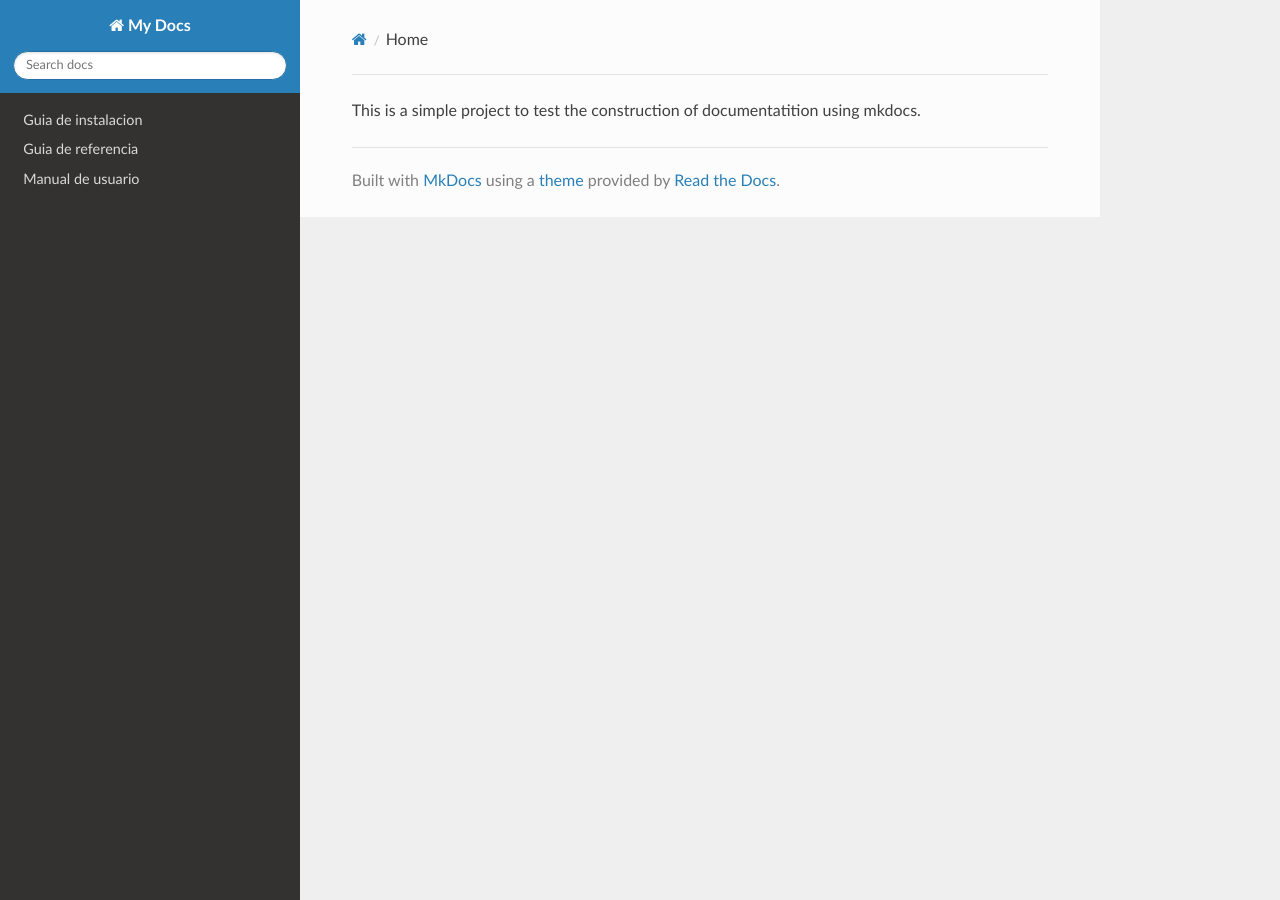
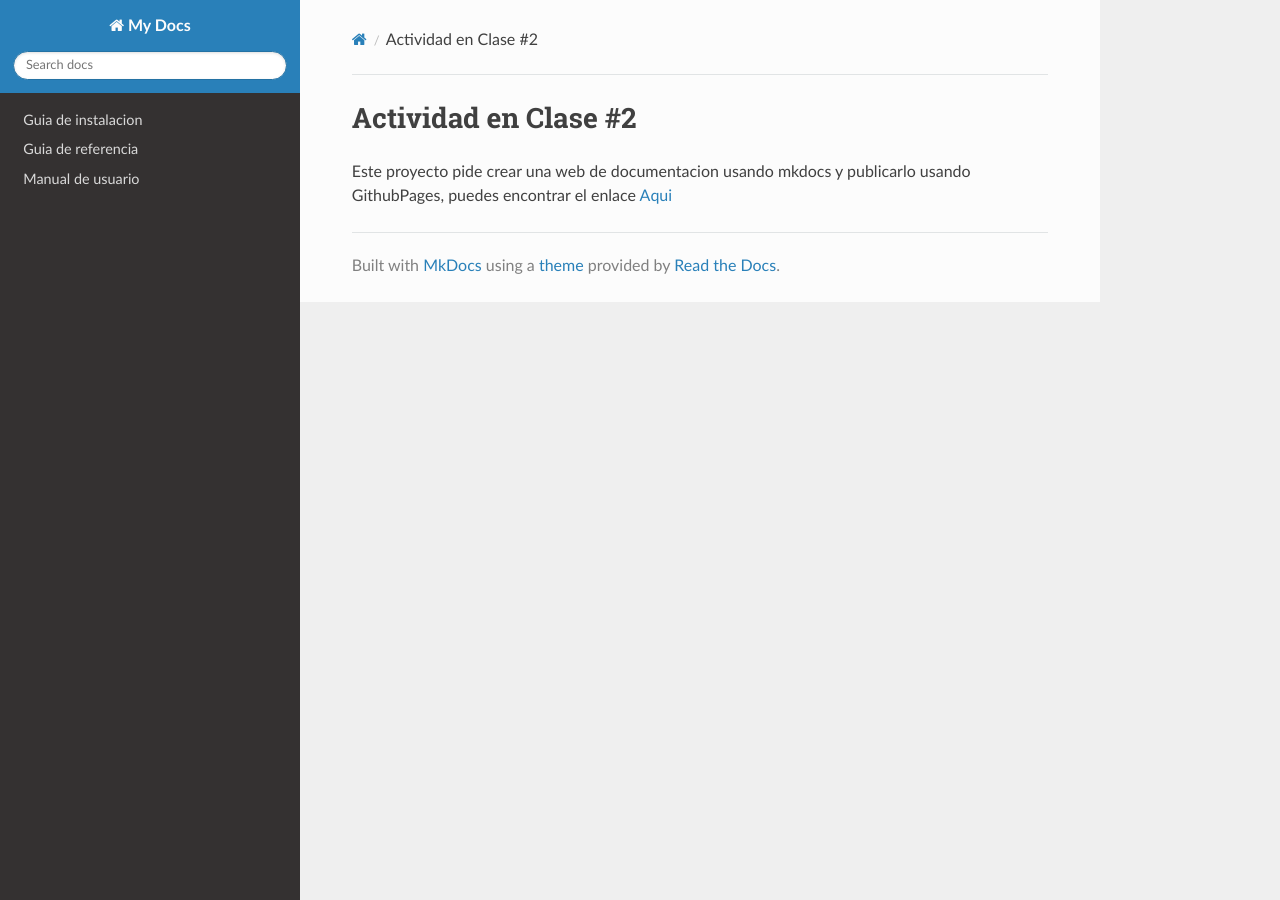
Before and after one commit to Ciguox/Documentacion_Proyecto, an MkDocs documentation site: the page built from docs_src/README.md, in a window 1280 px wide. Built offline with MkDocs 1.6.1, drawn with Linux system fonts in a browser that asks for light colours; nearby versions of some CDN libraries.

Commit message:
New home page configured

```diff
--- a/docs_src/README.md
+++ b/docs_src/README.md
@@ -1 +1,3 @@
-This is a simple project to test the construction of documentatition using mkdocs.
+# Actividad en Clase #2
+Este proyecto pide crear una web de documentacion usando mkdocs y publicarlo usando GithubPages, puedes encontrar el enlace
+[Aqui](https://ciguox.github.io/Documentacion_Proyecto/, "Esto te lleva a mi Github.io 😀")
```
